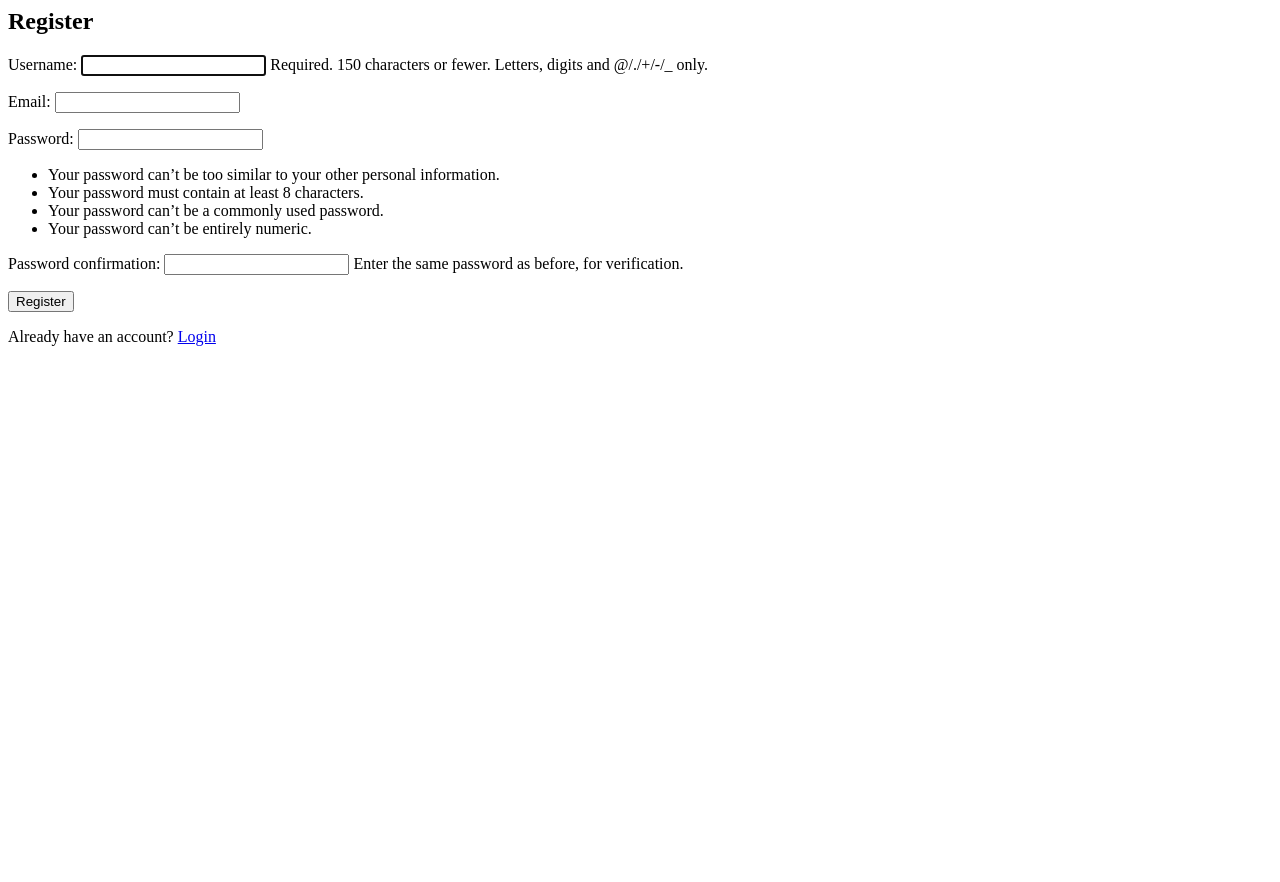
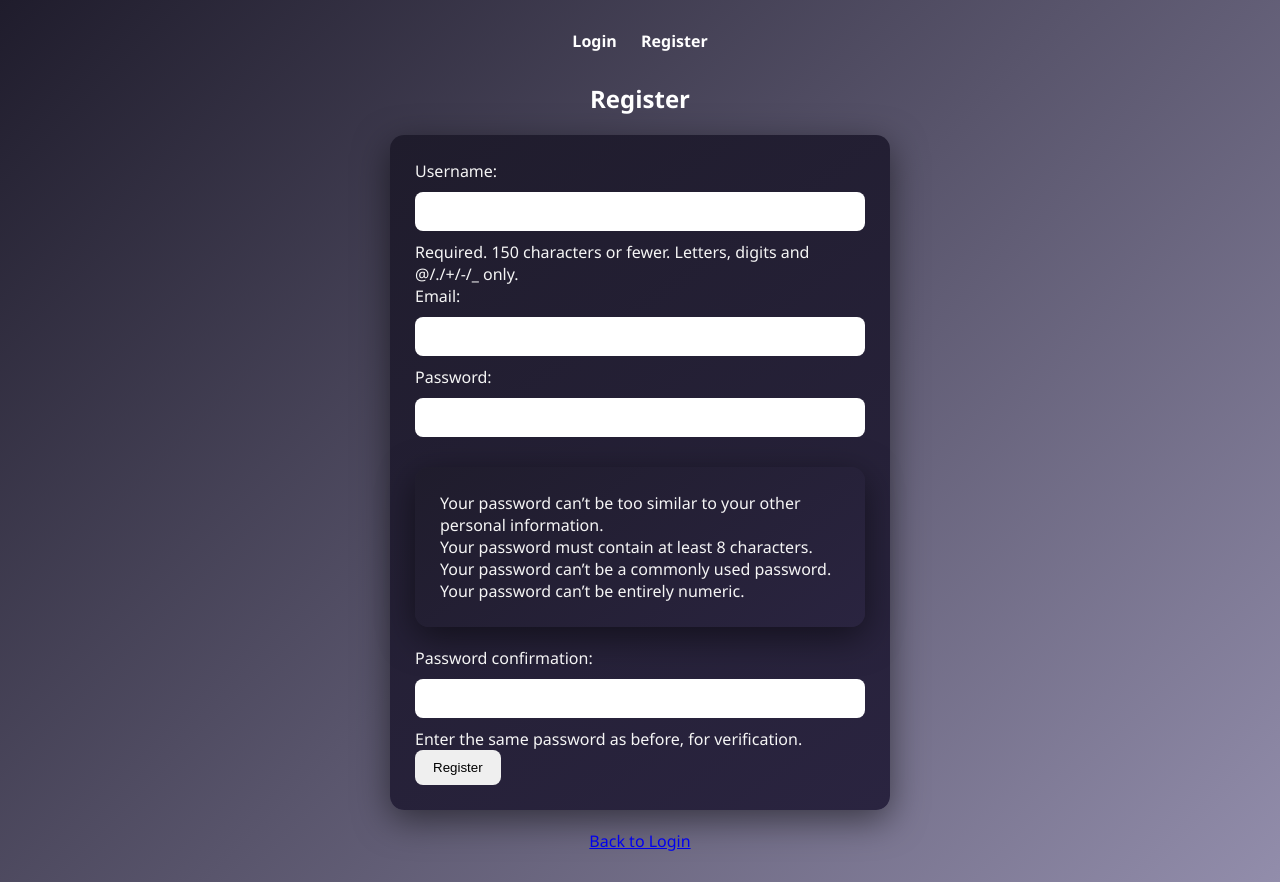
Before and after one commit to g00562/Login-system-using-Django, a Django app: page /register/ in a window 1280 px wide. Before the commit the page ends 346 px from the top, so only its background shows below. Run offline with Django 5.2, Linux system fonts and the light colour scheme.

Commit message:
added css

```diff
--- /dev/null
+++ b/login/templates/master.html
@@ -0,0 +1,32 @@
+{% load static %}
+<!DOCTYPE html>
+<html>
+<head>
+    <title>
+        {% block title %}
+        Django App
+        {% endblock %}
+    </title>
+
+    <link rel="stylesheet" href="{% static 'globalstyle.css' %}">
+</head>
+
+<body>
+
+   <header>
+        {% if user.is_authenticated %}
+            Welcome, {{ user.username }} |
+            <a href="{% url 'dashboard' %}">Dashboard</a>
+            <a href="{% url 'logout' %}">Logout</a>
+        {% else %}
+            <a href="{% url 'login' %}">Login</a>
+            <a href="{% url 'register' %}">Register</a>
+        {% endif %}
+    </header>
+
+
+    {% block content %}
+    {% endblock %}
+
+</body>
+</html>
--- a/login/templates/register.html
+++ b/login/templates/register.html
@@ -1,14 +1,21 @@
+{% extends "master.html" %}
+
+{% block title %}
+Register
+{% endblock %}
+
+{% block content %}
+
 <h2>Register</h2>
 
-<form method="POST">
-  {% csrf_token %}
-
-  {{ form.as_p }}
-
-  <button type="submit">Register</button>
+<form method="POST" class="main-form">
+    {% csrf_token %}
+    {{ form.as_p }}
+    <button type="submit">Register</button>
 </form>
 
-<p>
-  Already have an account?
-  <a href="{% url 'login' %}">Login</a>
+<p style="text-align:center;">
+    <a href="{% url 'login' %}">Back to Login</a>
 </p>
+
+{% endblock %}
--- a/login_system/settings.py
+++ b/login_system/settings.py
@@ -123,7 +123,7 @@ LOGOUT_REDIRECT_URL = "login"
 STATIC_URL = 'static/'
 
 STATICFILES_DIRS = [
-    BASE_DIR / "static",
+    BASE_DIR / "mystaticfiles",
 ]
 
 
--- /dev/null
+++ b/mystaticfiles/globalstyle.css
@@ -0,0 +1,132 @@
+* {
+    margin: 0;
+    padding: 0;
+    box-sizing: border-box;
+}
+
+body {
+    font-family: "Segoe UI", Arial, sans-serif;
+    min-height: 100vh;
+    background: linear-gradient(135deg, #1f1c2c, #928dab);
+    padding: 30px;
+    color: white;
+}
+
+
+
+header {
+    text-align: center;
+    margin-bottom: 30px;
+}
+
+header a {
+    color: white;
+    font-weight: bold;
+    margin: 0 10px;
+    text-decoration: none;
+    transition: 0.3s ease;
+}
+
+header a:hover{
+    color: #ffd369;
+}
+
+h2{
+    text-align: center;
+    color: white;
+    margin-bottom: 20px;
+}
+
+.main-form,
+ul {
+    background: linear-gradient(145deg, #1f1c2c, #2a2440);
+    border-radius: 14px;
+    padding: 25px;
+    max-width: 500px;
+    margin: 20px auto;
+    box-shadow: 0 10px 35px rgba(0,0,0,0.5);
+    animation: fadeIn 0.6s ease-in-out;
+    color: #f5f5f5;
+}
+
+
+
+input{
+    width: 100%;
+    padding: 12px;
+    margin: 10px 0;
+    border: none;
+    border-radius: 8px;
+    outline: none;
+    transition: 0.3s;
+}
+
+input: focus{
+    box-shadow: 0 0 8px #ffd369;
+}
+
+button{
+    padding: 10px 18px;
+    border: none;
+    border-radius: 8px;
+    bakground: linear-gradient(45deg, #ff5a00, #ee0979)
+    color: white;
+    font_weight: bold;
+    cursor: pointer;
+    transition: 0.3s ease;
+}
+
+button:hover {
+    transform: scale(1.05);
+    box-shadow: 0 4px 15px rgba(0,0,0,0.4);
+}
+
+ul {
+    list-style: none;
+}
+
+li {
+    li {
+    background: rgba(255,255,255,0.25);
+    padding: 12px;
+    margin: 10px 0;
+    border-radius: 10px;
+    display: flex;
+    justify-content: space-between;
+    align-items: center;
+    transition: 0.3s;
+}
+
+li:hover {
+    transform: translateX(5px);
+    background: rgba(255,255,255,0.35);
+}
+
+a {
+    color: #ffd369;
+    font-weight: bold;
+    text-decoration: none;
+    transition: 0.3s;
+}
+
+a:hover {
+    color: white;
+}
+
+.error {
+    text-align: center;
+    color: #ff4d4d;
+    font-weight: bold;
+}
+
+
+@keyframes fadeIn {
+    from {
+        opacity: 0;
+        transform: translateY(15px);
+    }
+    to {
+        opacity: 1;
+        transform: translateY(0);
+    }
+}
```
Also changed, not shown: login/static/style.css (added, +94 -0 lines), login/templates/confirm_delete.html (+17 -6 lines), login/templates/dashboard.html (+15 -3 lines), login/templates/login.html (+18 -18 lines), login/templates/task_form.html (+17 -7 lines), db.sqlite3.
